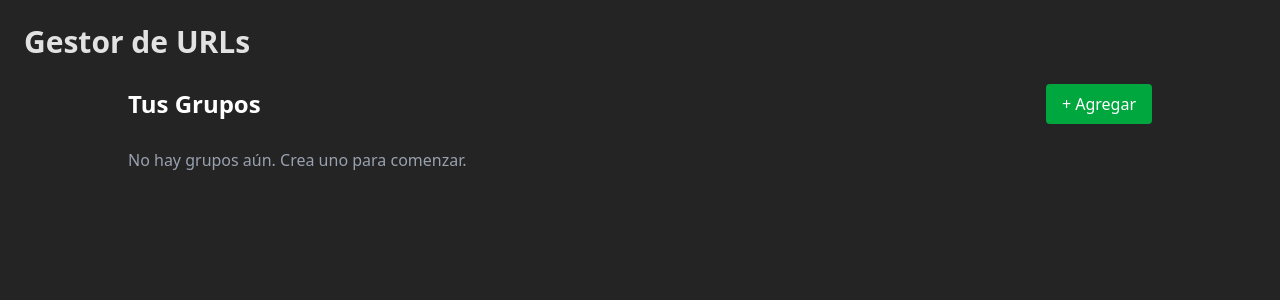
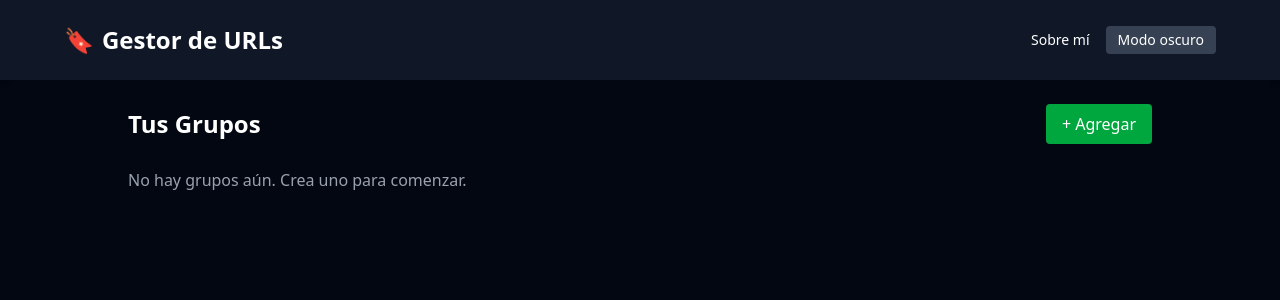
Before and after one commit to AdrianGerman/save-custom-urls, a React (Vite) app: page / in a window 1280 px wide. Shown: the top 300 px of the page. Built offline with nearby package versions, Linux system fonts and the light colour scheme.

Commit message:
apply header and changes in main styles

```diff
--- a/src/App.jsx
+++ b/src/App.jsx
@@ -1,18 +1,26 @@
 import { useState } from "react"
 import GroupList from "./components/GroupList"
 import EntryList from "./components/EntryList"
+import Header from "./components/Header"
 
 export default function App() {
   const [activeGroup, setActiveGroup] = useState(null)
 
   return (
-    <div className="min-h-screen p-6">
-      <h1 className="text-3xl font-bold mb-6">Gestor de URLs</h1>
-      {activeGroup ? (
-        <EntryList group={activeGroup} goBack={() => setActiveGroup(null)} />
-      ) : (
-        <GroupList selectGroup={setActiveGroup} />
-      )}
+    <div className="bg-gray-950 min-h-screen text-white">
+      <Header />
+      <main className="px-4 py-6">
+        <div className="max-w-5xl mx-auto">
+          {activeGroup ? (
+            <EntryList
+              group={activeGroup}
+              goBack={() => setActiveGroup(null)}
+            />
+          ) : (
+            <GroupList selectGroup={setActiveGroup} />
+          )}
+        </div>
+      </main>
     </div>
   )
 }
```
